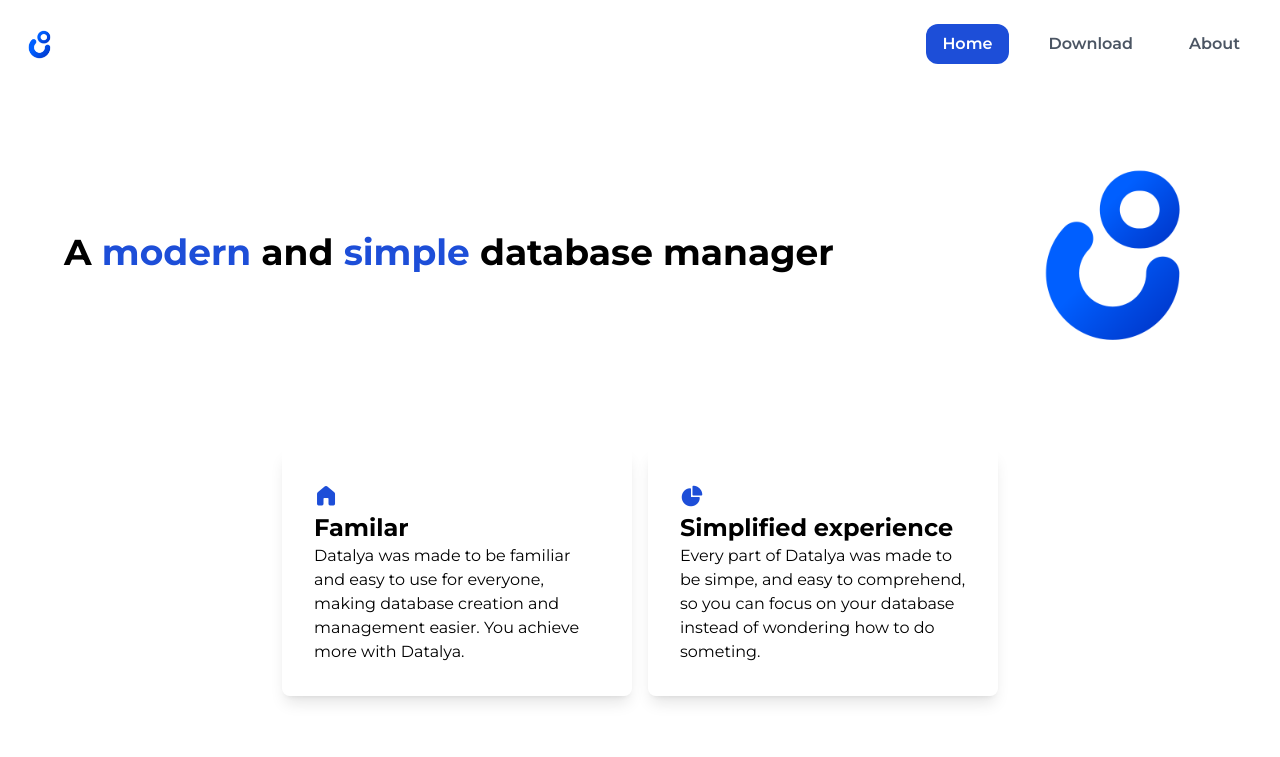
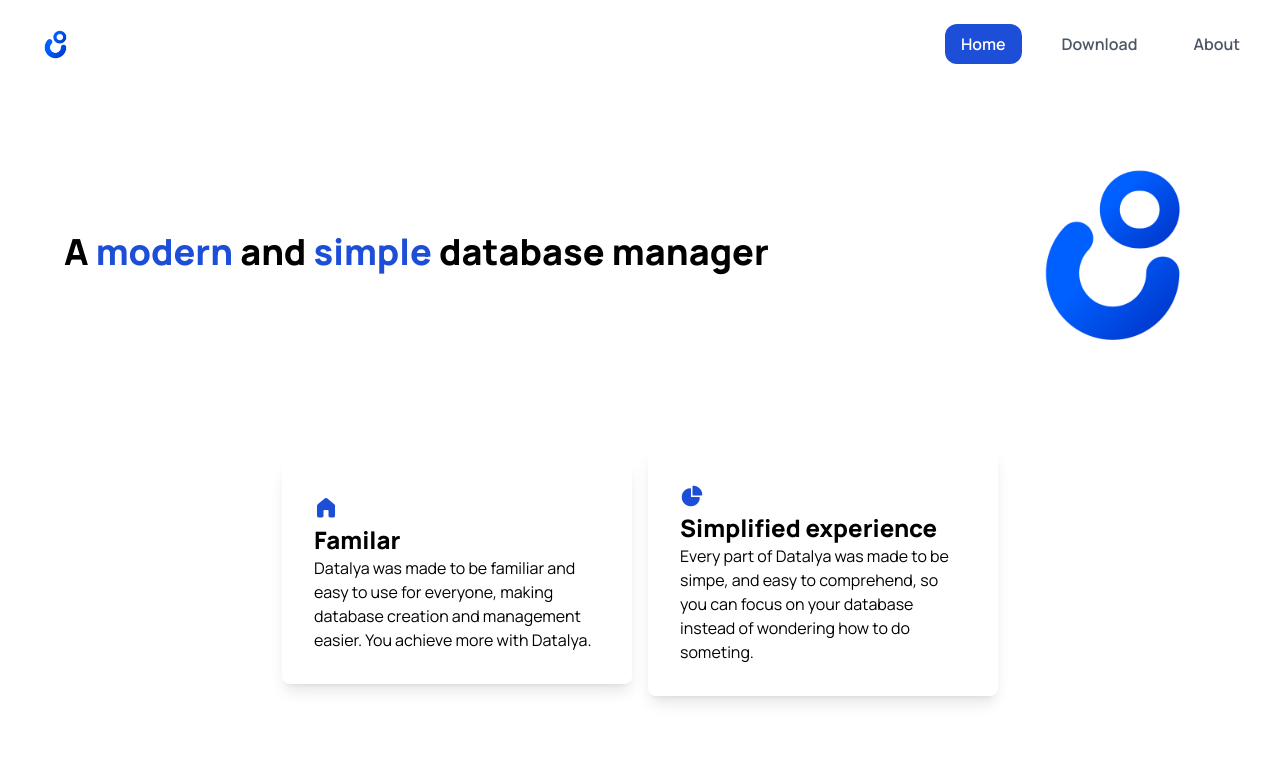
Before and after one commit to Leo-Corporation/Datalya-Web, a plain HTML site: page docs/index.html in a window 1280 px wide. Shown: the top 757 px of the page. Drawn offline with nearby package versions, Linux system fonts and the light colour scheme.

Commit message:
Updated font

```diff
--- a/docs/index.html
+++ b/docs/index.html
@@ -26,15 +26,8 @@
     <link rel="icon" href="favicon.png" />
     <link href="css/animations.css" rel="stylesheet">
 
-    <link
-        href="https://fonts.googleapis.com/css2?family=Montserrat:ital,wght@0,300;0,400;0,600;0,700;1,300;1,400;1,600;1,700&display=swap"
-        rel="stylesheet">
-    <style>
-        @font-face {
-            font-family: "FluentIconsFilled";
-            src: url("fonts/FluentSystemIcons-Filled.ttf");
-        }
-    </style>
+
+
 
     <!-- Global site tag (gtag.js) - Google Analytics -->
     <script async src="https://www.googletagmanager.com/gtag/js?id=G-DMW6Z7RN9Z"></script>
@@ -48,11 +41,24 @@
 
     <script async src="https://pagead2.googlesyndication.com/pagead/js/adsbygoogle.js?client=ca-pub-7416572564791547"
         crossorigin="anonymous"></script>
+
+
 </head>
 
-<body id="body" style="font-family: Montserrat, sans-serif;">
+<body id="body" style="font-family: Hauora, sans-serif;">
     <header id="header" x-data="{ mobileMenuOpen : false }" style="z-index: 1000;"
         class="backdrop-filter transition backdrop-blur-lg flex flex-wrap flex-row justify-between md:items-center md:space-x-4 sticky top-0 w-full py-6 px-6">
+        <style>
+            @font-face {
+                font-family: "FluentIconsFilled";
+                src: url("fonts/FluentSystemIcons-Filled.ttf");
+            }
+
+            @font-face {
+                font-family: "Hauora";
+                src: url("fonts/HauoraGX.ttf");
+            }
+        </style>
         <a href="#" class="block">
             <span class="sr-only">Datalya</span>
             <img alt="Image" class="h-6 md:h-8" src="img/Datalya.png" alt="Logo" title=" Logo">
--- a/tailwind.config.js
+++ b/tailwind.config.js
@@ -1,7 +1,11 @@
 module.exports = {
   content: ["./docs/**/*.{html,js}"],
   theme: {
-    extend: {},
+    extend: {
+      fontWeight: {
+        bold: 900,
+      },
+    },
   },
   plugins: [],
 }
```
Also changed, not shown: docs/about.html (+7 -4 lines), docs/download.html (+14 -4 lines), docs/css/tailwind.css, docs/fonts/HauoraGX.ttf (added).
